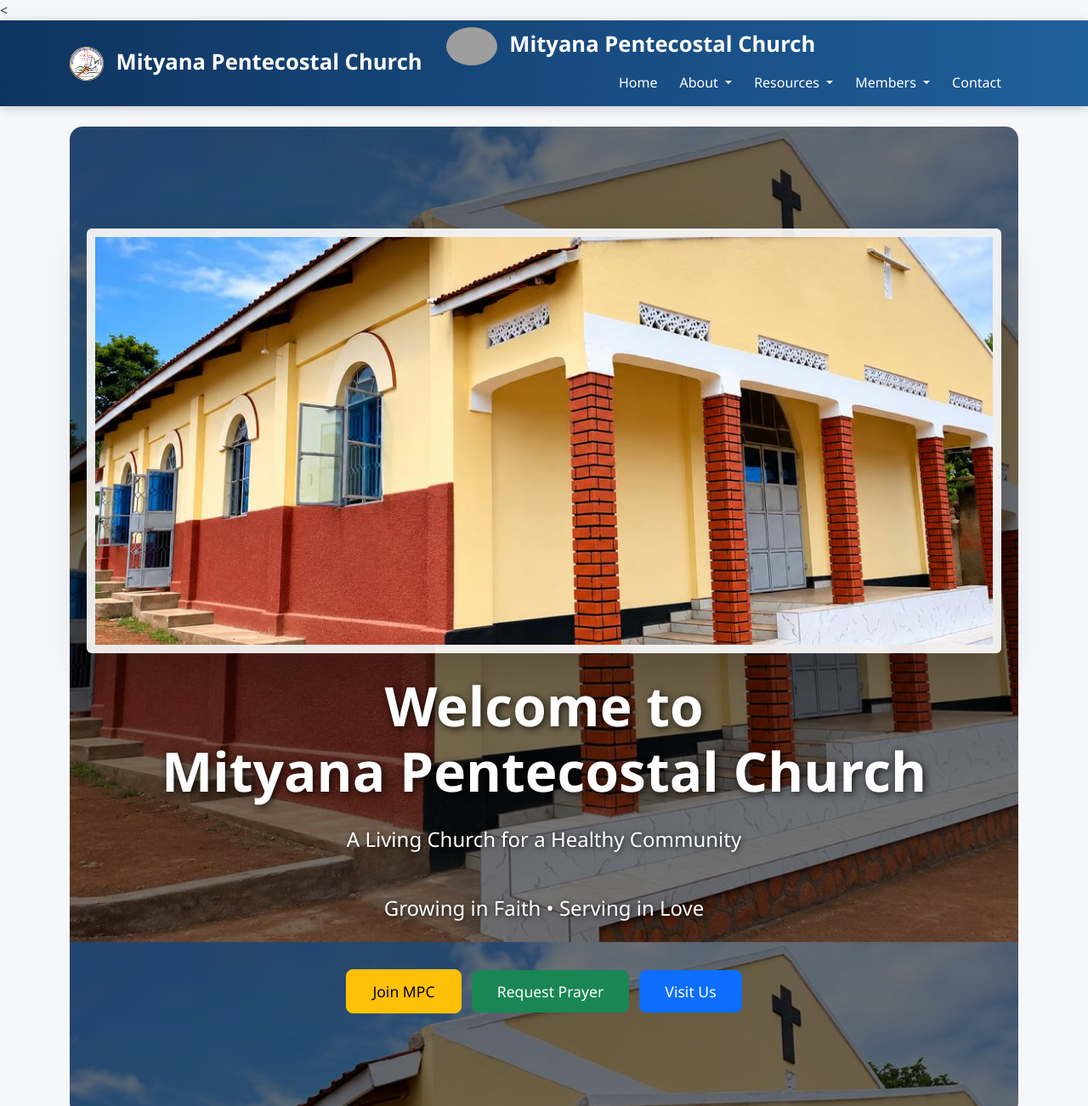
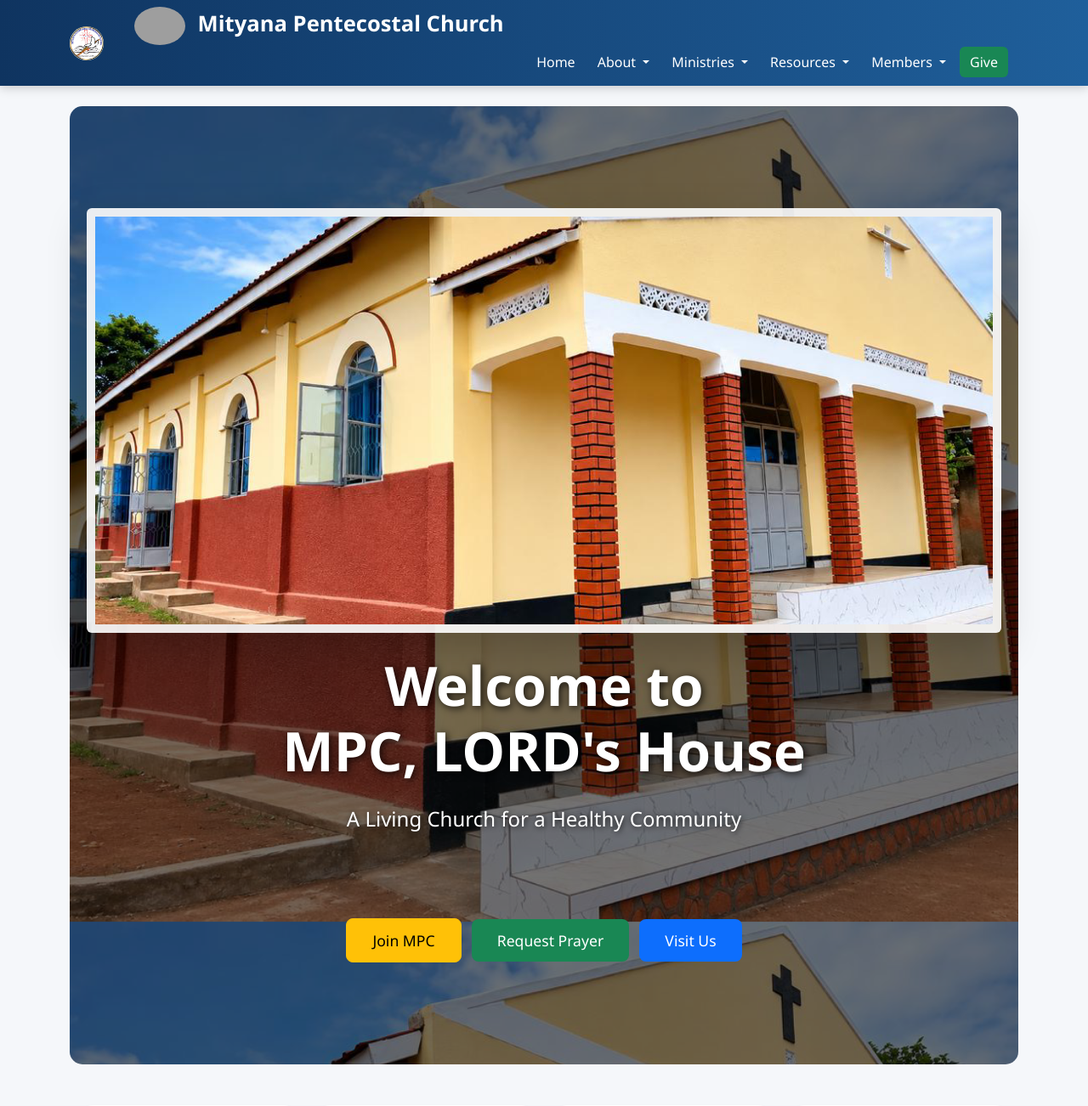
Before and after one commit to mityanapentecostalchurch/mityana_pentecostal_church, a Django app: page / in a window 1280 px wide. Shown: the top 1302 px of the page at 85% size. Run offline with Django 5.2, Linux system fonts and the light colour scheme; data comes from the database, SQL or seed files in the repository; both versions use the stored data as it was after the commit; grey boxes are pictures that could not be loaded.

Commit message:
updates church

```diff
--- a/staff/urls.py
+++ b/staff/urls.py
@@ -22,7 +22,7 @@
 urlpatterns = [
 
     path(
-        '',
+        'dashboard/',
         staff_dashboard,
         name='staff-dashboard'
     ),
--- a/templates/base.html
+++ b/templates/base.html
@@ -6,7 +6,7 @@
     <meta charset="UTF-8">
     <meta name="viewport" content="width=device-width, initial-scale=1.0">
 
-    <title>Mityana Pentecostal Church</title>
+    <!-- <title>Mityana Pentecostal Church</title> -->
 
     <link href="https://cdn.jsdelivr.net/npm/bootstrap@5.3.3/dist/css/bootstrap.min.css"
           rel="stylesheet">
@@ -35,7 +35,7 @@
     </div>
 </nav> -->
 <!-- <nav class="navbar navbar-expand-lg navbar-dark bg-dark"> -->
-<<nav class="navbar navbar-expand-lg navbar-dark bg-dark sticky-top">
+<nav class="navbar navbar-expand-lg navbar-dark bg-dark sticky-top">
     <div class="container">
 
         <!-- <a class="navbar-brand" href="/">
@@ -45,7 +45,7 @@
             <img src="/static/images/logo2.jpeg"
                 height="40"
                 class="me-2">
-            Mityana Pentecostal Church
+            <!-- Mityana Pentecostal Church -->
         </a>
 
         <!-- <div class="navbar-nav ms-auto">
@@ -90,7 +90,9 @@
         <div class="collapse navbar-collapse"
              id="navbarNav">
 
-            <ul class="navbar-nav ms-auto">
+            <ul class="navbar-nav ms-auto align-items-center">
+
+                <!-- Home -->
 
                 <li class="nav-item">
 
@@ -102,12 +104,13 @@
 
                 </li>
 
-                <!-- ABOUT -->
+                <!-- About -->
 
                 <li class="nav-item dropdown">
 
                     <a class="nav-link dropdown-toggle"
                     href="#"
+                    role="button"
                     data-bs-toggle="dropdown">
 
                         About
@@ -152,9 +155,9 @@
                         <li>
 
                             <a class="dropdown-item"
-                               href="/ministries/">
+                            href="/contact/">
 
-                                Ministries
+                                Contact Us
 
                             </a>
 
@@ -164,12 +167,76 @@
 
                 </li>
 
-                <!-- RESOURCES -->
+                <!-- Ministries -->
 
                 <li class="nav-item dropdown">
 
                     <a class="nav-link dropdown-toggle"
                     href="#"
+                    role="button"
+                    data-bs-toggle="dropdown">
+
+                        Ministries
+
+                    </a>
+
+                    <ul class="dropdown-menu">
+
+                        <li>
+
+                            <a class="dropdown-item"
+                            href="/ministries/">
+
+                                Our Ministries
+
+                            </a>
+
+                        </li>
+
+                        <li>
+
+                            <a class="dropdown-item"
+                            href="/events/">
+
+                                Events
+
+                            </a>
+
+                        </li>
+
+                        <li>
+
+                            <a class="dropdown-item"
+                            href="/prayers/new/">
+
+                                Prayer Requests
+
+                            </a>
+
+                        </li>
+
+                        <li>
+
+                            <a class="dropdown-item"
+                            href="/counselling/new/">
+
+                                Counselling
+
+                            </a>
+
+                        </li>
+
+                    </ul>
+
+                </li>
+
+                <!-- Resources -->
+
+                <li class="nav-item dropdown">
+
+                    <a class="nav-link dropdown-toggle"
+                    href="#"
+                    role="button"
                     data-bs-toggle="dropdown">
 
                         Resources
@@ -192,9 +259,9 @@
                         <li>
 
                             <a class="dropdown-item"
-                               href="/events/">
+                            href="/announcements/">
 
-                                Events
+                                Announcements
 
                             </a>
 
@@ -203,9 +270,20 @@
                         <li>
 
                             <a class="dropdown-item"
-                               href="/announcements/">
+                            href="#">
 
-                                Announcements
+                                Gallery (Coming Soon)
+
+                            </a>
+
+                        </li>
+
+                        <li>
+
+                            <a class="dropdown-item"
+                            href="#">
+
+                                Downloads (Coming Soon)
 
                             </a>
 
@@ -215,12 +293,13 @@
 
                 </li>
 
-                <!-- MEMBERS -->
+                <!-- Members -->
 
                 <li class="nav-item dropdown">
 
                     <a class="nav-link dropdown-toggle"
                     href="#"
+                    role="button"
                     data-bs-toggle="dropdown">
 
                         Members
@@ -228,6 +307,8 @@
                     </a>
 
                     <ul class="dropdown-menu">
+
+                        {% if not user.is_authenticated %}
 
                             <li>
 
@@ -245,7 +326,7 @@
                                 <a class="dropdown-item"
                                 href="/members/login/">
 
-                                Visitor Portal
+                                    Member Login
 
                                 </a>
 
@@ -262,32 +343,150 @@
 
                             </li>
 
-                    </ul>
+                        {% else %}
 
-                </li>
+                            <li>
 
-                <li class="nav-item">
+                                <a class="dropdown-item"
+                                href="/members/dashboard/">
 
-                    <a class="nav-link"
-                       href="/contact/">
-
-                        Contact
+                                    My Dashboard
 
                                 </a>
 
                             </li>
 
+                        {% endif %}
+
+                    </ul>
+
+                </li>
+
+                <!-- Give -->
+
+                <li class="nav-item ms-2">
+
+                    <a href="#"
+                    class="btn btn-success">
+
+                        Give
+
+                    </a>
+
+                </li>
+
+                <!-- Logged-in User -->
+
                 {% if user.is_authenticated %}
 
-                <li class="nav-item">
+                <li class="nav-item dropdown ms-3">
 
-                    <a class="btn btn-warning ms-3"
+                    <a class="nav-link dropdown-toggle fw-bold"
+                    href="#"
+                    role="button"
+                    data-bs-toggle="dropdown">
 
+                        👤
+
+                        {{ user.first_name|default:user.username }}
+
+                    </a>
+
+                    <ul class="dropdown-menu dropdown-menu-end">
+
+                        {% if user.is_superuser %}
+
+                            <li>
+
+                                <a class="dropdown-item"
                                 href="/dashboard/">
 
                                     Church Management
 
                                 </a>
+
+                            </li>
+
+                        {% elif user.is_staff %}
+
+                            <li>
+
+                                <a class="dropdown-item"
+                                href="/staff/dashboard/">
+                                <!-- href="{% url 'staff-dashboard' %}" -->
+
+                                    Staff Dashboard
+
+                                </a>
+
+                            </li>
+
+                        {% else %}
+
+                            <li>
+
+                                <a class="dropdown-item"
+                                href="/members/dashboard/">
+
+                                    Member Dashboard
+
+                                </a>
+
+                            </li>
+
+                        {% endif %}
+
+                        <li>
+
+                            <a class="dropdown-item"
+                            href="/members/profile/edit/">
+
+                                My Profile
+
+                            </a>
+
+                        </li>
+
+                        <li>
+
+                            <a class="dropdown-item"
+                            href="/members/notifications/">
+
+                                Notifications
+
+                            </a>
+
+                        </li>
+
+                        <li>
+
+                            <a class="dropdown-item"
+                            href="/members/change-password/">
+
+                                Change Password
+
+                            </a>
+
+                        </li>
+
+                        <li>
+
+                            <hr class="dropdown-divider">
+
+                        </li>
+
+                        <li>
+
+                            <a class="dropdown-item text-danger"
+                            href="/members/logout/">
+
+                                Logout
+
+                            </a>
+
+                        </li>
+
+                    </ul>
 
                 </li>
 
--- a/templates/home.html
+++ b/templates/home.html
@@ -18,7 +18,7 @@
         Welcome to
         <br>
 
-        Mityana Pentecostal Church
+        MPC, LORD's House
 
     </h1>
 
@@ -34,7 +34,7 @@
 
     <p>
 
-        Growing in Faith • Serving in Love
+        <!-- Growing in Faith • Serving in Love -->
 
     </p>
 
```
Also changed, not shown: db.sqlite3. Lines whose indentation alone changed are shown as unchanged.
